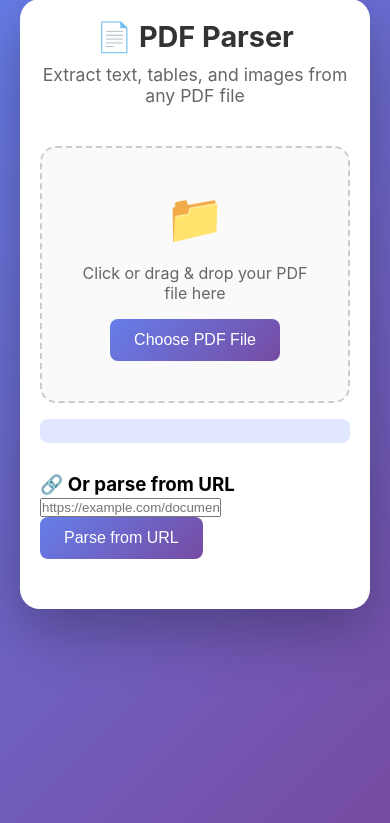
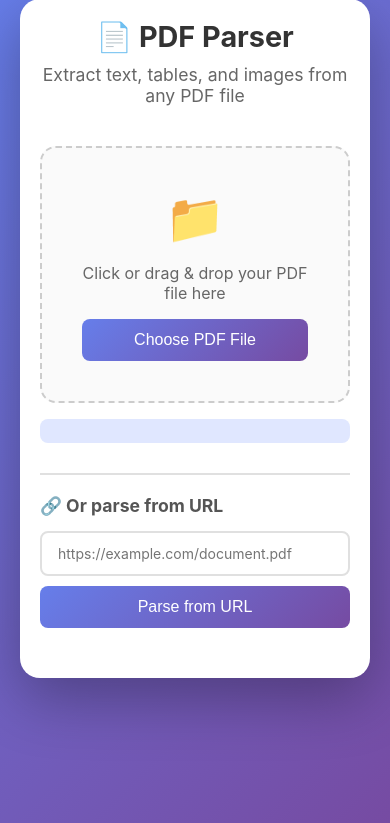
Before and after one commit to peterkay57/Pdf-parser-, a Flask app: page / in a window 390 px wide. Shown: the part 21-844 px from the top of the page. Run offline with Flask 3, Linux system fonts and the light colour scheme.

Commit message:
Add styles for URL section and mobile responsiveness
Added styles for URL section, input groups, and mobile responsiveness.

```diff
--- a/static/style.css
+++ b/static/style.css
@@ -94,6 +94,41 @@ header p {
     font-weight: 500;
 }
 
+/* URL Section Styles */
+.url-section {
+    margin-top: 30px;
+    padding-top: 20px;
+    border-top: 2px solid #e0e0e0;
+}
+
+.url-section h3 {
+    margin-bottom: 15px;
+    color: #555;
+    font-size: 1.1rem;
+}
+
+.url-input-group {
+    display: flex;
+    gap: 10px;
+    align-items: center;
+}
+
+.url-input {
+    flex: 1;
+    padding: 12px 16px;
+    border: 2px solid #e0e0e0;
+    border-radius: 8px;
+    font-size: 14px;
+    font-family: inherit;
+    transition: border-color 0.3s;
+}
+
+.url-input:focus {
+    outline: none;
+    border-color: #667eea;
+}
+
+/* Loading Styles */
 .loading {
     display: flex;
     flex-direction: column;
@@ -114,6 +149,7 @@ header p {
     to { transform: rotate(360deg); }
 }
 
+/* Results Styles */
 .results {
     margin-top: 30px;
 }
@@ -175,6 +211,7 @@ pre {
     font-size: 12px;
 }
 
+/* Mobile Responsive */
 @media (max-width: 768px) {
     .container {
         padding: 20px;
@@ -183,4 +220,16 @@ pre {
     header h1 {
         font-size: 1.8rem;
     }
-}
+
+    .url-input-group {
+        flex-direction: column;
+    }
+
+    .url-input {
+        width: 100%;
+    }
+
+    .upload-btn {
+        width: 100%;
+    }
+    }
```
